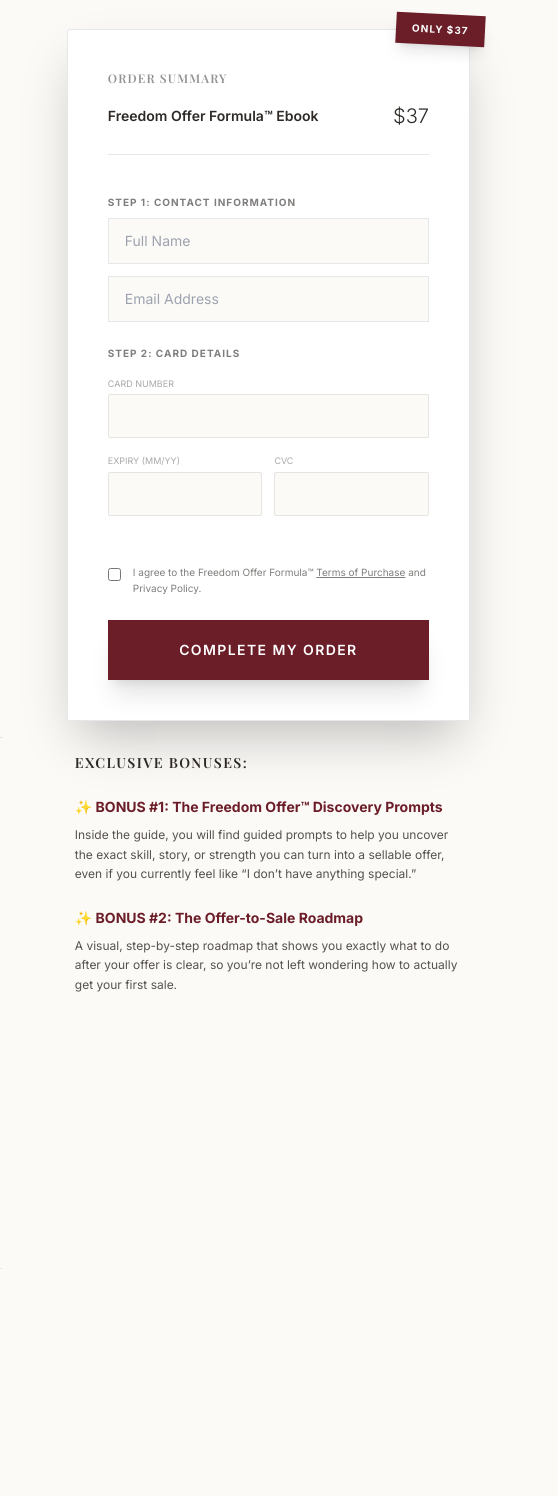
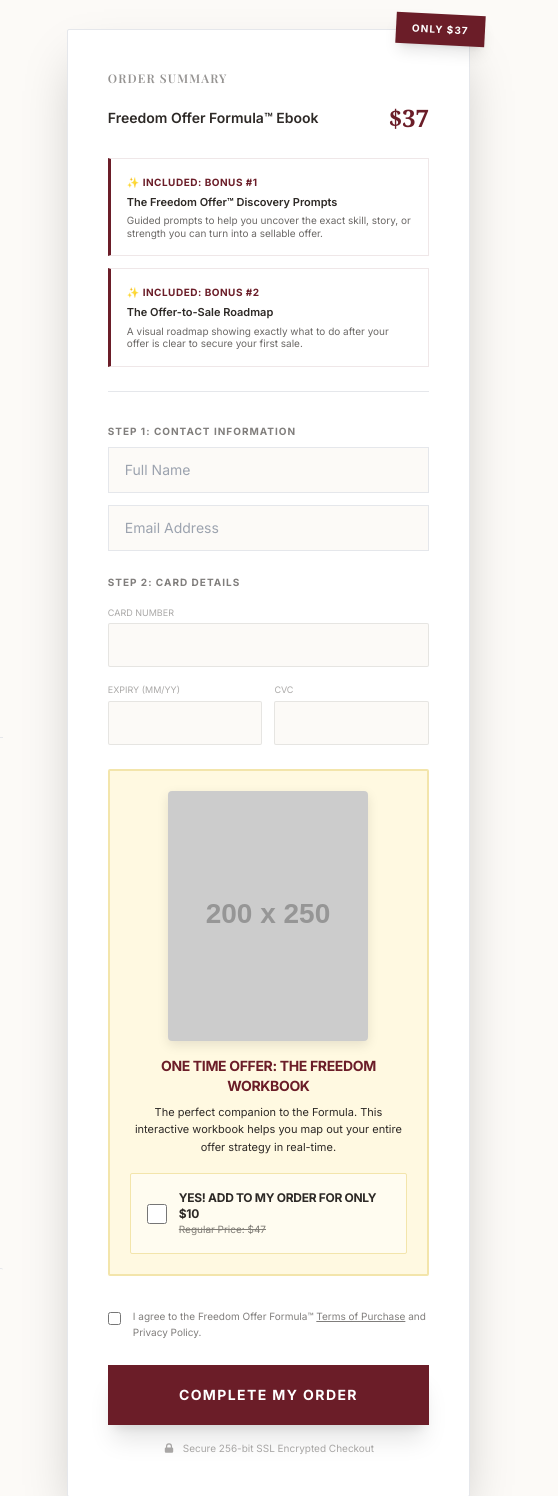
Before and after one commit to dina-stack/Backend, a website: page index.html in a window 1280 px wide. Shown: the part 498-1994 px from the top of the page, 722-1280 px from the left. Drawn offline with nearby package versions, Linux system fonts and the light colour scheme; placeholder pictures from the web are drawn by us; a script that the page names is missing; a web font is replaced by a local one.

Commit message:
Added checkout upsell order bump

```diff
--- a/index.html
+++ b/index.html
@@ -9,7 +9,7 @@
     <script src="https://cdn.tailwindcss.com"></script>
     <link rel="preconnect" href="https://fonts.googleapis.com">
     <link rel="preconnect" href="https://fonts.gstatic.com" crossorigin>
-    <link href="https://fonts.googleapis.com/css2?family=Inter:wght@300;400;500;600;700&family=Playfair+Display:ital,wght@0,400;0,600;1,400&display=swap" rel="stylesheet">
+    <link href="https://fonts.googleapis.com/css2?family=Inter:wght@300;400;500;600;700&family=Playfair+Display:ital,wght@0,400;0,600;1,400;1,700&display=swap" rel="stylesheet">
     <style>
         :root {
             --burgundy: #6B1D28;
@@ -18,6 +18,8 @@
             --warm-beige: #F5F1EA;
             --off-white: #FCFAF7;
             --charcoal: #2D2926;
+            --upsell-bg: #FFF9E1;
+            --upsell-border: #F3E5AB;
         }
 
         body {
@@ -89,6 +91,14 @@
         .prose-text li {
             margin-bottom: 1rem;
             line-height: 1.6;
+        }
+
+        /* Value Anchor Static Box styling */
+        .value-anchor-box {
+            background: #ffffff;
+            border: 1px solid rgba(107, 29, 40, 0.1);
+            padding: 1rem;
+            border-left: 3px solid var(--burgundy);
         }
     </style>
 </head>
@@ -205,16 +215,19 @@
                                     <p>Every single strategy I teach is something I do in my own business – right now – and has helped over <strong class="text-burgundy">400 entrepreneurs</strong> build their own online businesses.</p>
                                 </div>
 
-                                <!-- 8. Price & CTA (Centered) -->
-                                <div class="space-y-4 pt-6 border-t border-charcoal/10 text-center"> <!-- Reduced spacing and padding -->
-                                    <div>
-                                        <p class="text-sm uppercase tracking-widest opacity-80 line-through mb-1">Regular price: $97</p>
-                                        <p class="text-4xl font-serif text-burgundy">Today: $37</p>
+                                <!-- 8. Price & CTA (PRECISION UPDATE: MASSIVE PRICE DISPLAY) -->
+                                <div class="space-y-2 pt-12 border-t border-charcoal/10 text-center">
+                                    <div class="flex flex-col items-center justify-center">
+                                        <p class="text-xl md:text-2xl uppercase tracking-[0.2em] opacity-60 line-through mb-0">Regular price: $97</p>
+                                        <div class="flex items-center gap-4">
+                                            <span class="text-2xl serif italic text-burgundy opacity-80">Today:</span>
+                                            <p class="text-7xl md:text-9xl font-serif font-bold text-burgundy tracking-tighter">$37</p>
+                                        </div>
                                     </div>
 
-                                    <button onclick="scrollToForm()" class="btn-primary py-4 px-8 text-xs w-full md:w-auto shadow-lg">Stop Talking, I’m in!</button>
+                                    <button onclick="scrollToForm()" class="btn-primary py-5 px-12 text-sm w-full md:w-auto shadow-2xl mt-6">Stop Talking, I’m in!</button>
 
-                                    <p class="text-xs italic opacity-80 flex items-center justify-center gap-2"><span class="text-burgundy">*</span> this is an exclusive launch price that will be increasing soon</p>
+                                    <p class="text-xs italic opacity-80 mt-4 flex items-center justify-center gap-2"><span class="text-burgundy text-lg">*</span> this is an exclusive launch price that will be increasing soon</p>
                                 </div>
 
                                 <!-- 11. Social Proof (Centered) -->
@@ -252,11 +265,25 @@
                                 <div class="absolute -top-4 -right-4 bg-burgundy text-white text-[10px] font-bold uppercase tracking-widest px-4 py-2 rotate-3 shadow-lg">
                                     Only $37
                                 </div>
-                                <div class="mb-8 md:mb-10 pb-6 border-b border-charcoal/5 text-left">
+                                <div class="mb-8 pb-6 border-b border-charcoal/5 text-left">
                                     <h4 class="text-xs uppercase tracking-widest mb-4 opacity-50 font-bold text-left">Order Summary</h4>
-                                    <div class="flex justify-between items-center text-left">
+                                    <div class="flex justify-between items-center text-left mb-6">
                                         <span class="text-sm font-semibold">Freedom Offer Formula™ Ebook</span>
-                                        <span class="text-xl font-light">$37</span>
+                                        <span class="text-2xl font-serif text-burgundy font-bold">$37</span>
+                                    </div>
+
+                                    <!-- PRECISION UPDATE: MOVE BONUSES TO SUMMARY AREA -->
+                                    <div class="space-y-3">
+                                        <div class="value-anchor-box">
+                                            <p class="text-[10px] font-bold text-burgundy uppercase tracking-wider mb-1">✨ INCLUDED: BONUS #1</p>
+                                            <p class="text-[11px] font-semibold mb-1 text-charcoal">The Freedom Offer™ Discovery Prompts</p>
+                                            <p class="text-[10px] leading-tight opacity-70">Guided prompts to help you uncover the exact skill, story, or strength you can turn into a sellable offer.</p>
+                                        </div>
+                                        <div class="value-anchor-box">
+                                            <p class="text-[10px] font-bold text-burgundy uppercase tracking-wider mb-1">✨ INCLUDED: BONUS #2</p>
+                                            <p class="text-[11px] font-semibold mb-1 text-charcoal">The Offer-to-Sale Roadmap</p>
+                                            <p class="text-[10px] leading-tight opacity-70">A visual roadmap showing exactly what to do after your offer is clear to secure your first sale.</p>
+                                        </div>
                                     </div>
                                 </div>
 
@@ -292,31 +319,40 @@
                                         <div id="error-message" class="text-[10px] text-red-600 mt-2 font-medium"></div>
                                     </div>
 
-                                    <div class="pt-6 text-left">
+                                    <!-- PRECISION UPDATE: THE PROFESSIONAL UPSELL BOX -->
+                                    <div class="bg-[#FFF9E1] border-2 border-[#F3E5AB] p-5 rounded-sm my-8">
+                                        <img src="https://placehold.co/200x250?text=Workbook+Mockup" alt="Workbook Mockup" style="display:block; margin: 0 auto 15px auto; max-width: 100%; border-radius: 4px; box-shadow: 0 4px 12px rgba(0,0,0,0.1);">
+
+                                        <h5 class="text-sm font-bold text-burgundy mb-2 text-center uppercase tracking-tight">One Time Offer: The Freedom Workbook</h5>
+                                        <p class="text-[11px] leading-relaxed mb-4 text-center text-charcoal/80">
+                                            The perfect companion to the Formula. This interactive workbook helps you map out your entire offer strategy in real-time.
+                                        </p>
+
+                                        <div class="bg-white/50 p-4 border border-[#F3E5AB] rounded-sm">
+                                            <label class="flex items-center gap-3 cursor-pointer group">
+                                                <input type="checkbox" id="upsell-checkbox" class="accent-burgundy w-5 h-5 shrink-0">
+                                                <div class="flex flex-col">
+                                                    <span class="text-xs font-bold text-charcoal group-hover:text-burgundy transition-colors uppercase tracking-tight">Yes! Add to my order for only $10</span>
+                                                    <span class="text-[10px] opacity-60 line-through">Regular Price: $47</span>
+                                                </div>
+                                            </label>
+                                        </div>
+                                    </div>
+
+                                    <div class="pt-2 text-left">
                                         <label class="flex items-start gap-3 cursor-pointer group mb-6">
                                             <input type="checkbox" class="mt-1 accent-burgundy shrink-0" required>
                                             <span class="text-[10px] leading-relaxed opacity-60 group-hover:opacity-100 transition-opacity">
                                                 I agree to the Freedom Offer Formula™ <button type="button" onclick="showView('terms')" class="underline">Terms of Purchase</button> and Privacy Policy.
                                             </span>
                                         </label>
-                                        <button type="submit" class="btn-primary w-full py-5 text-sm shadow-xl">Complete My Order</button>
+                                        <button type="submit" class="btn-primary w-full py-5 text-sm shadow-xl font-bold">Complete My Order</button>
+                                        <p class="text-[10px] text-center opacity-40 mt-4 flex items-center justify-center gap-2">
+                                            <svg class="w-3 h-3" fill="currentColor" viewBox="0 0 20 20"><path fill-rule="evenodd" d="M5 9V7a5 5 0 0110 0v2a2 2 0 012 2v5a2 2 0 01-2 2H5a2 2 0 01-2-2v-5a2 2 0 012-2zm8-2v2H7V7a3 3 0 016 0z" clip-rule="evenodd"></path></svg>
+                                            Secure 256-bit SSL Encrypted Checkout
+                                        </p>
                                     </div>
                                 </form>
-                            </div>
-
-                            <!-- New Exclusive Bonuses Section -->
-                            <div class="mt-8 text-left px-2">
-                                <h4 class="text-sm uppercase tracking-widest mb-6 font-bold text-left text-charcoal">Exclusive bonuses:</h4>
-                                <div class="space-y-6">
-                                    <div>
-                                        <p class="text-sm font-bold text-burgundy mb-2">✨ BONUS #1: The Freedom Offer™ Discovery Prompts</p>
-                                        <p class="text-xs leading-relaxed opacity-80 text-charcoal">Inside the guide, you will find guided prompts to help you uncover the exact skill, story, or strength you can turn into a sellable offer, even if you currently feel like “I don’t have anything special.”</p>
-                                    </div>
-                                    <div>
-                                        <p class="text-sm font-bold text-burgundy mb-2">✨ BONUS #2: The Offer-to-Sale Roadmap</p>
-                                        <p class="text-xs leading-relaxed opacity-80 text-charcoal">A visual, step-by-step roadmap that shows you exactly what to do after your offer is clear, so you’re not left wondering how to actually get your first sale.</p>
-                                    </div>
-                                </div>
                             </div>
 
                         </div>
@@ -328,7 +364,7 @@
         <!-- Terms View -->
         <div id="terms-view" class="view">
             <section class="section-padding pt-24 md:pt-32 bg-off-white min-h-screen text-left">
-                <div class="max-w-4xl mx-auto px-4 md:px-6 text-left text-left">
+                <div class="max-w-4xl mx-auto px-4 md:px-6 text-left">
                     <button onclick="showView('checkout')" class="text-xs uppercase tracking-widest opacity-40 hover:opacity-100 mb-10 md:mb-12 flex items-center gap-2 transition-opacity text-left">
                         ← Back to checkout
                     </button>
@@ -336,7 +372,7 @@
                     <h1 class="text-3xl md:text-5xl font-semibold mb-2 text-left">Scaling with Dina</h1>
                     <p class="serif italic text-burgundy mb-10 md:mb-12 text-left">Terms and Conditions • Last Updated on August 30th, 2025</p>
 
-                    <div class="prose prose-sm text-charcoal/80 space-y-6 leading-relaxed text-left text-left">
+                    <div class="prose prose-sm text-charcoal/80 space-y-6 leading-relaxed text-left">
                         <p><strong>1. AGREEMENT:</strong> By completing this purchase and making your payment (or part payment if paying in instalments), you acknowledge and agree that you have read these Terms and Conditions, our Privacy Policy, and Disclaimer.</p>
 
                         <p><strong>2. PROGRAM ENTITY:</strong> This program is an “all or nothing” purchase. There are no part payments for part delivery of content – and there is no option for a bespoke course or part access to the content. This is not a pay by month, or "pay-for-partial-access" program.</p>
@@ -466,6 +502,7 @@
                 btn.innerText = 'Complete My Order';
                 return;
             }
+
             // Send ID to backend for processing
             try {
                 const response = await fetch("/pay", {
@@ -475,6 +512,7 @@
                         paymentMethodId: paymentMethod.id,
                         name: document.getElementById("name").value,
                         email: document.getElementById("email").value,
+                        addWorkbook: document.getElementById("upsell-checkbox")?.checked || false
                     }),
                 });
 
@@ -488,7 +526,9 @@
                 }
 
             } catch (err) {
-                alert("Order process initiated. Backend connectivity required.");
+                // In an actual browser environment, this handles connectivity errors
+                // For this demo, we provide a placeholder alert
+                console.error(err);
                 btn.disabled = false;
                 btn.innerText = 'Complete My Order';
             }
```
Lines whose indentation alone changed are shown as unchanged.
